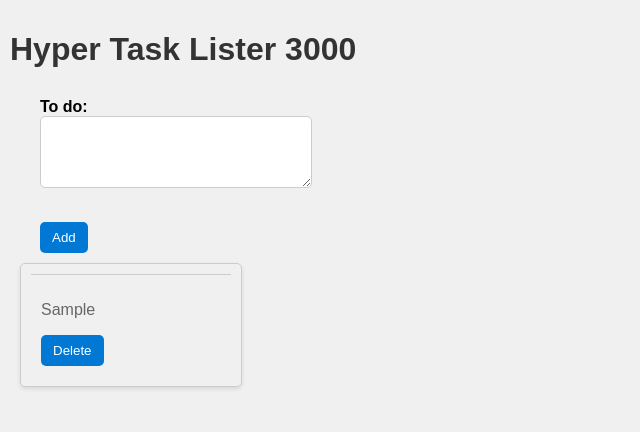
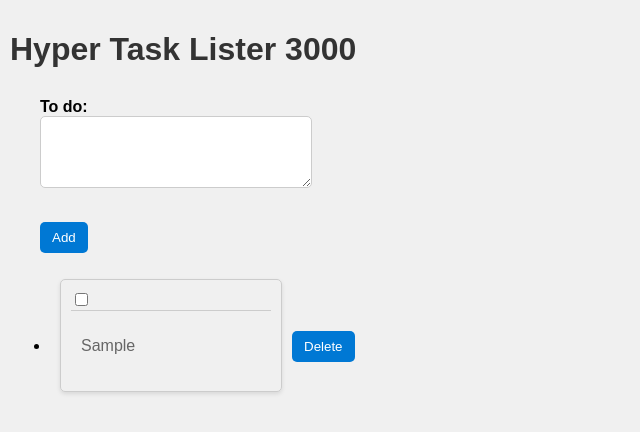
Before and after one commit to ephimeteus/todolist, a React (Vite) app in the folder toDo/: page / in a window 1280 px wide. Both pictures are taken after typing "Sample" into the empty fields and a click on the button "Add". Shown: the top 432 px of the page, without its empty margins (0-640 px from the left). Built offline with nearby package versions, Linux system fonts and the light colour scheme.

Commit message:
fixed delete function

```diff
--- a/toDo/components/ToDo.jsx
+++ b/toDo/components/ToDo.jsx
@@ -1,13 +1,13 @@
-function ToDo ({ description, deleteToDo }) {
+function ToDo ({ description }) {
     return(
         <div className="toDo">
-            <div className="toDo-upper-section"></div>
+            <div className="toDo-upper-section">
+                <input type="checkbox"></input>
+            </div>
             <div className="toDo-lower-section">
                 <p>{ description }</p>
-            <button className="button" onClick={ deleteToDo }> Delete </button>
             </div>
         </div>
-
     );
 };
 
--- a/toDo/components/ToDoList.jsx
+++ b/toDo/components/ToDoList.jsx
@@ -2,12 +2,15 @@ import ToDo from "./ToDo";
 
 function ToDoList({ toDos, deleteToDo }) {
     return (
-        <div>
-            {toDos.map(
-                (text, index) => ( <ToDo key={index} description={text} deleteToDo={deleteToDo}/> )
-            )}
-      </div>
+      <ul>
+        {toDos.map((text, index) => (
+          <li key={index}>
+            <ToDo description={text}/>
+            <button className= "button" onClick={() => deleteToDo(index)}>Delete</button>
+          </li>
+        ))}
+      </ul>
     );
-};
+  }
 
 export default ToDoList;
```
